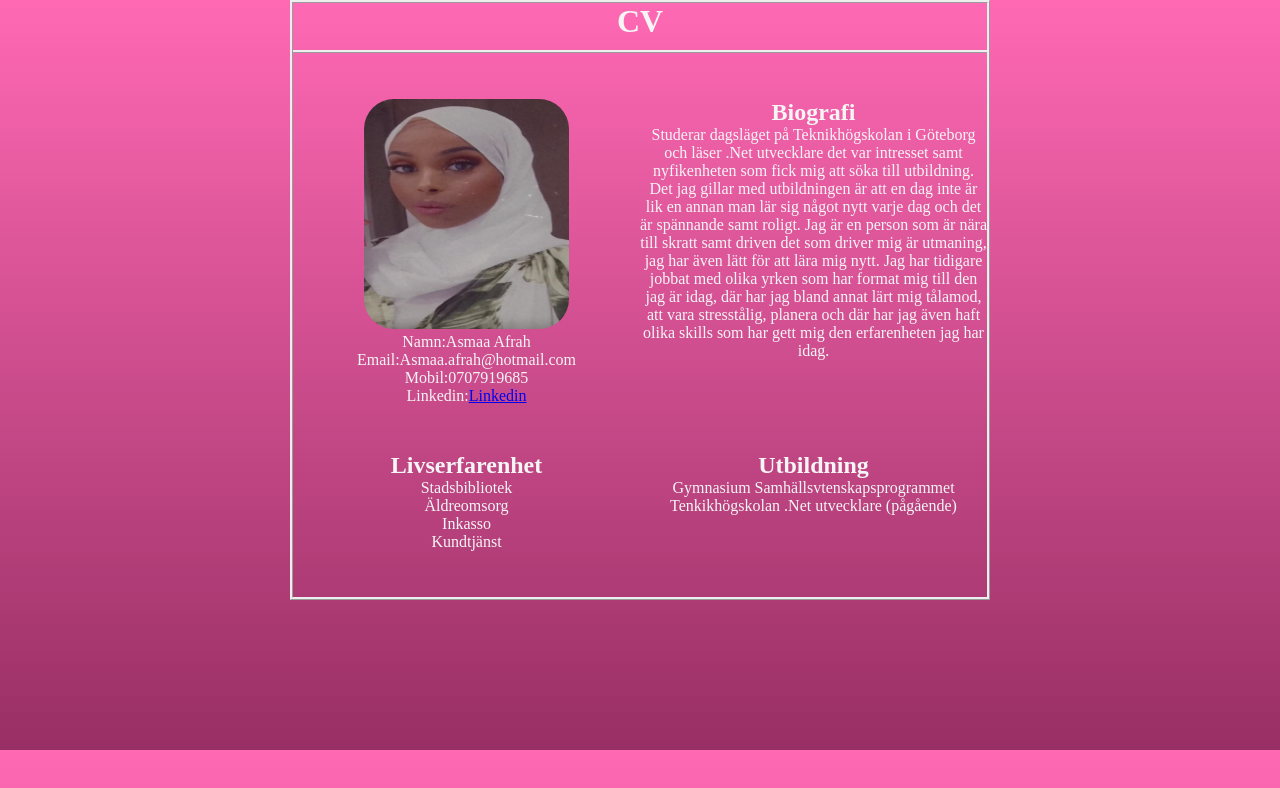
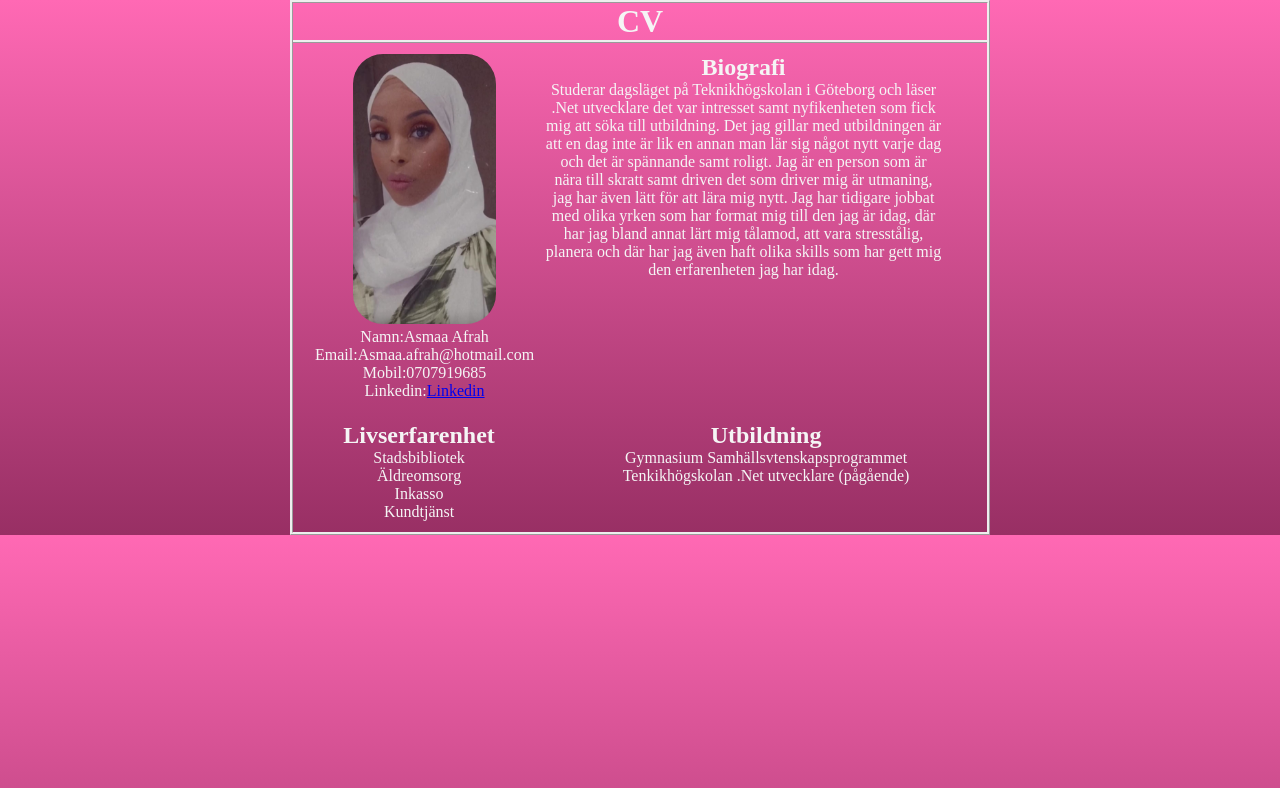
Before and after one commit to afrah177/Asmaa, a plain HTML site: page index.html in a window 1280 px wide. Drawn offline with Linux system fonts and the light colour scheme.

Commit message:
Add files via upload

```diff
--- a/index.html
+++ b/index.html
@@ -1,25 +1,40 @@
 <!DOCTYPE html>
 <html lang="en">
+
 <head>
     <meta charset="UTF-8">
     <meta name="viewport" content="width=device-width, initial-scale=1.0">
-    <title>Document</title>
+    <title>CV</title>
     <link rel="stylesheet" href="style.css">
 </head>
+
 <body>
     <div class="container">
-    <div class="header"><h1>CV</h1></div>
+        <div class="header">
+            <h1>CV</h1>
+        </div>
         <div class="content" id="contact">
             <img src="image-13-01-24-09-41.jpg" alt="error">
             <ul>
                 <li>Namn:Asmaa Afrah</li>
                 <li>Email:Asmaa.afrah@hotmail.com</li>
                 <li>Mobil:0707919685</li>
-            <li>Linkedin:<a href="https://www.linkedin.com/in/asmaa-afrah-b8a7782b0/" target="_blank">Linkedin</a></li>
+                <li>Linkedin:<a href="https://www.linkedin.com/in/asmaa-afrah-b8a7782b0/" target="_blank">Linkedin</a>
+                </li>
             </ul>
         </div>
-    <div class="content" id="bio"><h2>Biografi</h2><p>Studerar dagsläget på Teknikhögskolan i Göteborg och läser .Net utvecklare det var intresset samt nyfikenheten som fick mig att söka till utbildning. Det jag gillar med utbildningen är att en dag inte är lik en annan man lär sig något nytt varje dag och det är spännande samt roligt.  Jag är en person som är nära till skratt samt driven det som driver mig är utmaning, jag har även lätt för att lära mig nytt. Jag har tidigare jobbat med olika yrken som har format mig till den jag är idag, där har jag bland annat lärt mig tålamod, att vara stresstålig, planera och där har jag även haft olika skills som har gett mig den erfarenheten jag har idag. </p></div>
-    <div class="content" id="experience"><h2>Livserfarenhet</h2>
+        <div class="content" id="bio">
+            <h2>Biografi</h2>
+            <p>Studerar dagsläget på Teknikhögskolan i Göteborg och läser .Net utvecklare det var intresset samt
+                nyfikenheten som fick mig att söka till utbildning. Det jag gillar med utbildningen är att en dag inte
+                är lik en annan man lär sig något nytt varje dag och det är spännande samt roligt. Jag är en person som
+                är nära till skratt samt driven det som driver mig är utmaning, jag har även lätt för att lära mig nytt.
+                Jag har tidigare jobbat med olika yrken som har format mig till den jag är idag, där har jag bland annat
+                lärt mig tålamod, att vara stresstålig, planera och där har jag även haft olika skills som har gett mig
+                den erfarenheten jag har idag. </p>
+        </div>
+        <div class="content" id="experience">
+            <h2>Livserfarenhet</h2>
             <ul>
                 <li>Stadsbibliotek</li>
                 <li>Äldreomsorg</li>
@@ -27,7 +42,8 @@
                 <li>Kundtjänst</li>
             </ul>
         </div>
-    <div class="content" id="education"><h2>Utbildning</h2>
+        <div class="content" id="education">
+            <h2>Utbildning</h2>
             <ul>
                 <li>Gymnasium Samhällsvtenskapsprogrammet</li>
                 <li>Tenkikhögskolan .Net utvecklare (pågående)</li>
@@ -36,4 +52,5 @@
     </div>
 
 </body>
+
 </html>
--- a/style.css
+++ b/style.css
@@ -1,70 +1,78 @@
-*{
+* {
     box-sizing: border-box;
     margin: 0;
     padding: 0;
 }
 
 
-  body{
-    background:linear-gradient(hotpink,rgb(152, 47, 100));
+body {
+    background: linear-gradient(hotpink, rgb(152, 47, 100));
     display: flex;
     align-items: top;
     justify-content: center;
-    height: 750px;
+}
 
+.container {
+    display: grid;
+    grid-template-columns: 1fr 1fr;
+    justify-self: space-between;
+    border-style: ridge;
+    max-width: 700px;
+    color: whitesmoke;
 }
-  .container{
-    display: grid;
-   grid-template-columns: 10% 40% 40%;
-   justify-self:space-between;
-    border-style:ridge;
-    max-width: 700px;
-    height: 600px;
-    color:whitesmoke;
 
-  }
-  .header{
-    grid-column: span 4;
+.header {
+    grid-column-start: 1;
+    grid-column-end: 5;
     text-align: center;
     border-bottom: ridge;
-    height: 50px;
 }
-  .content{
+
+.content {
     text-align: center;
     justify-self: center;
+    grid-column-start: 2;
+    grid-column-end: 3;
+    margin: 11px;
+}
 
-  }
-  .content img{
+.content img {
     width: 59%;
-
-
     justify-self: center;
-    grid-column: span 2;
-    height: 230px;
+    grid-column-start: 2;
+    grid-column-end: 3;
     border-radius: 30px;
 }
-  ul{
+
+ul {
     list-style: none;
 }
-  #contact{
-    grid-column: span 2;
+
+#contact {
+    grid-column-start: 2;
+    grid-column-end: 3;
     width: 100%;
     justify-self: center;
 }
-  #experience{
-    grid-column: span 2;
-    width: 100%;
 
-  }
-  #bio{
-    grid-column: span 2;
+#experience {
+    grid-column-start: 1;
+    grid-column-end: 3;
     width: 100%;
 }
-  #education{
-    grid-column: span 2;
+
+#bio {
+    grid-column-start: 3;
+    grid-column-end: 4;
     width: 100%;
+}
 
+#education {
+    grid-column-start: 3;
+    grid-column-end: 5;
+    width: 100%;
 }
+
 p {
 
     display: flex;
@@ -72,20 +80,19 @@
     justify-self: center;
     grid-column: span 2;
 }
-@media(max-width: 550px){
-    .container{
+
+@media(max-width: 550px) {
+    .container {
         grid-template-columns: 1fr;
-        height: auto;
     }
+
     .header,
     #contact,
     #experience,
     #bio,
     #education,
-    p{
+    p {
         grid-column: span 1;
         width: 100%;
     }
-
-
 }
```
Lines whose indentation alone changed are shown as unchanged.
